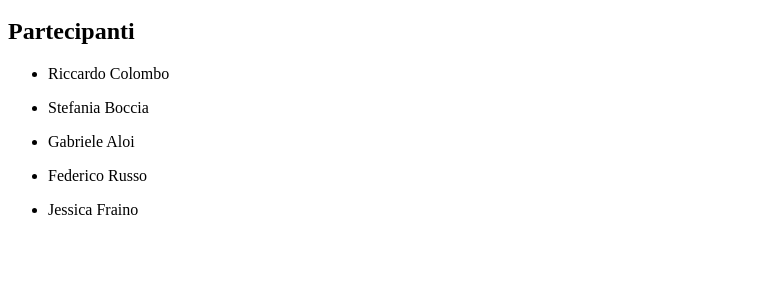
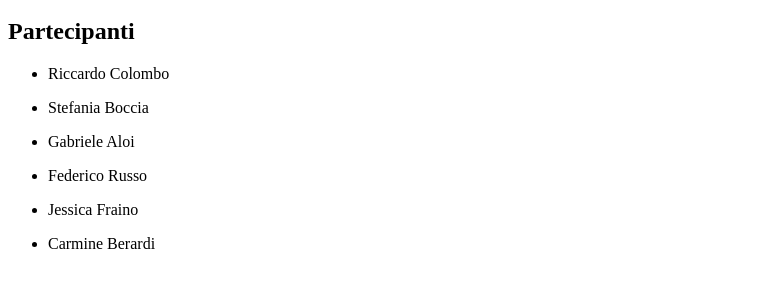
Before and after one commit to tinto89/Pratica-Git-per-Epicode, a plain HTML site: page index.html in a window 1280 px wide. Shown: the part 48-336 px from the top of the page, without its empty margins (0-782 px from the left). Drawn offline with Linux system fonts and the light colour scheme.

Commit message:
Carmine Berardi

```diff
--- a/index.html
+++ b/index.html
@@ -14,7 +14,7 @@
         <li><p>Gabriele Aloi</p></li>
         <li><p>Federico Russo</p></li>
         <li><p>Jessica Fraino</p></li>
-
+        <li><p>Carmine Berardi</p></li>
       </ul>
     </main>
   </body>
```
